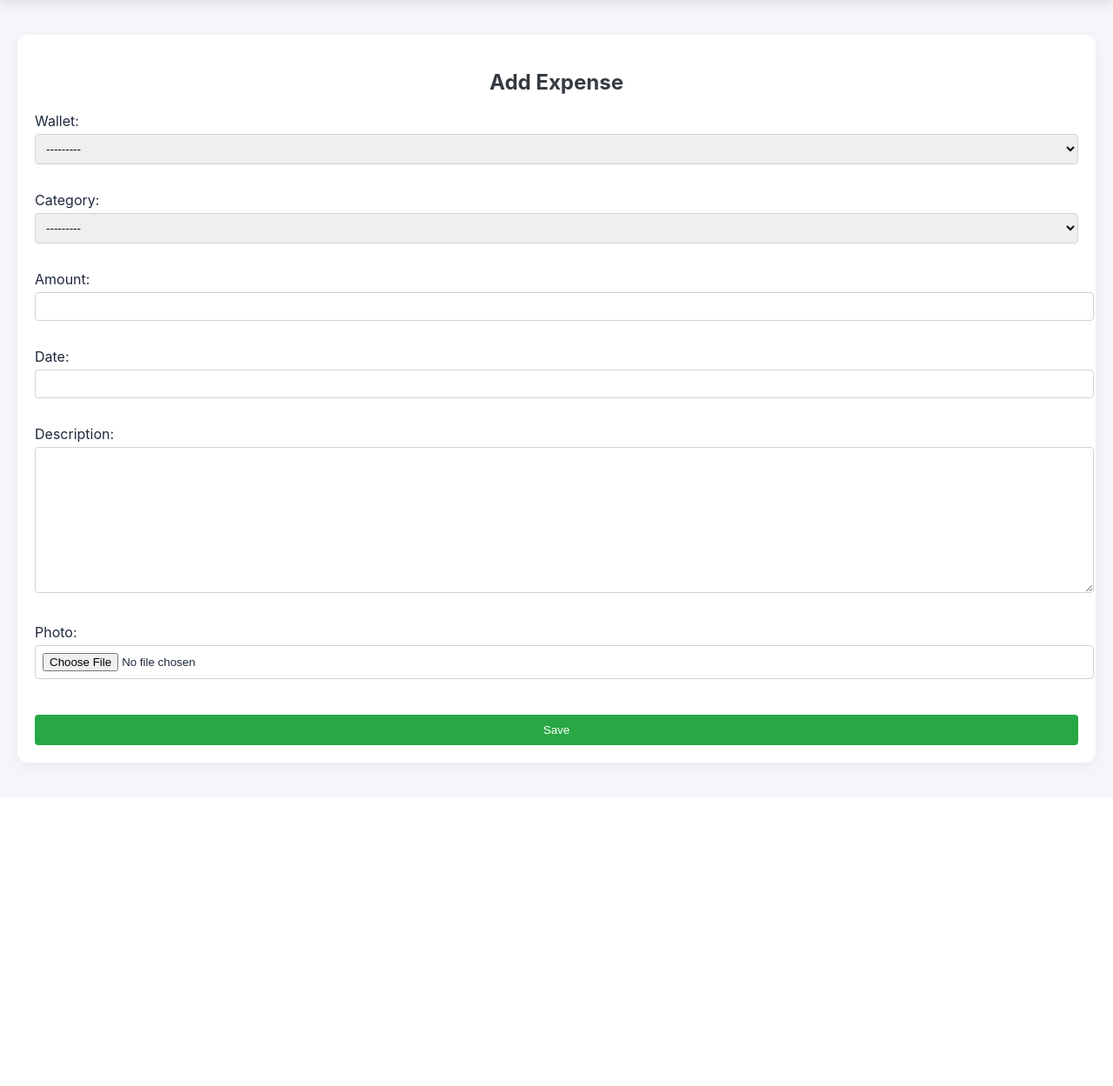
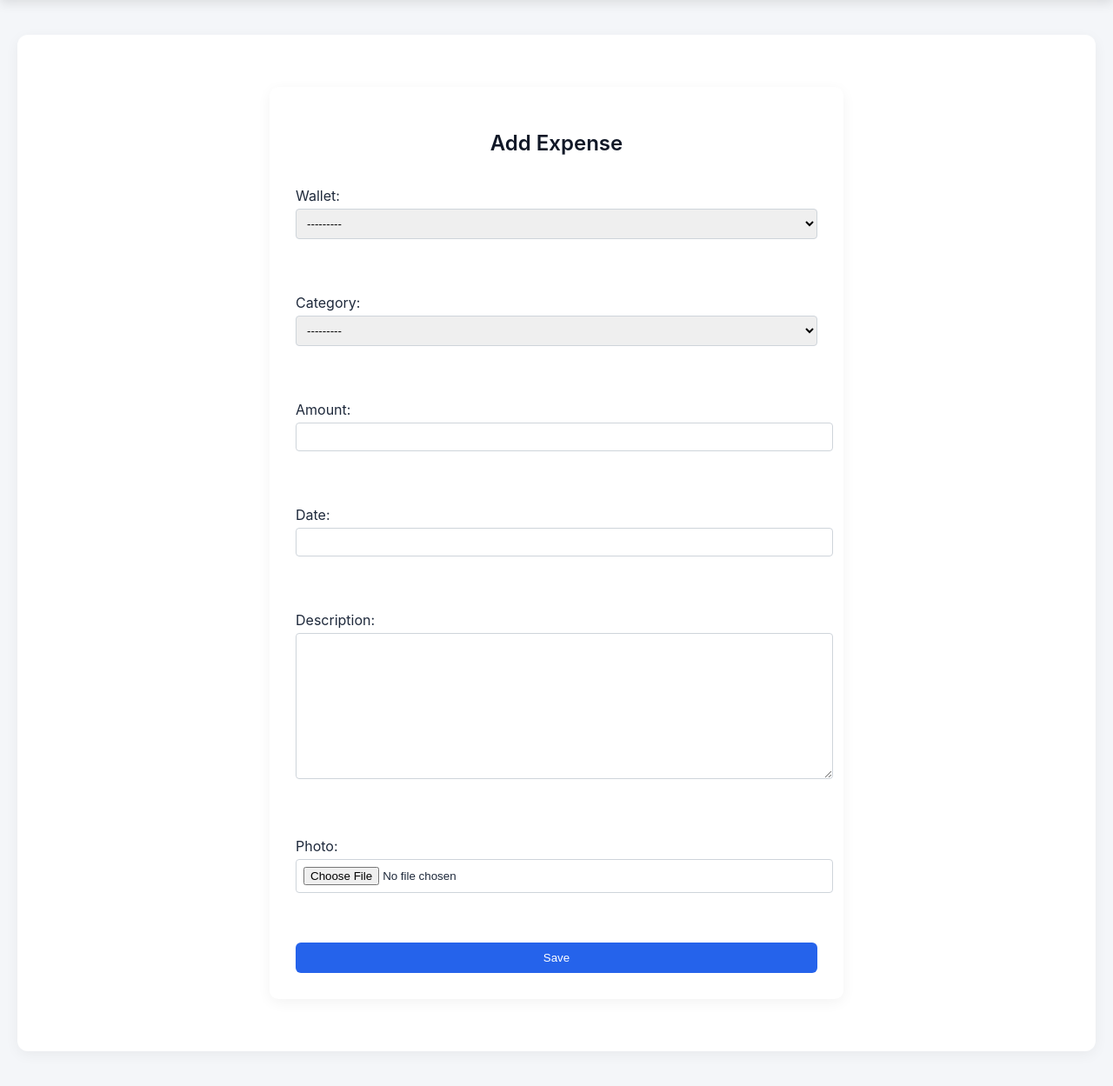
Before and after one commit to nijamila/project1, a Django app: page /en/transactions/expenses/add/ in a window 1280 px wide. Shown: the part 84-1333 px from the top of the page at 87% size. Before the commit the page ends 973 px from the top, so only its background shows below. Run offline with Django 5.2, Linux system fonts and the light colour scheme; a user stored in the database is signed in; data comes from the database, SQL or seed files in the repository.

Commit message:
Redesign expense form with better styling and error display
Enhanced the expense form layout with improved styling and error handling.

```diff
--- a/apps/transactions/templates/transactions/expense_form.html
+++ b/apps/transactions/templates/transactions/expense_form.html
@@ -2,10 +2,28 @@
 {% block title %}Add Expense{% endblock %}
 
 {% block content %}
-<h2>Add Expense</h2>
-<form method="post" enctype="multipart/form-data">
-  {% csrf_token %}
-  {{ form.as_p }}
-  <button type="submit">Save</button>
-</form>
+<div style="max-width:600px; margin:40px auto; padding:30px; background:#fff; border-radius:10px; box-shadow:0 4px 16px rgba(0,0,0,0.05);">
+    <h2 style="color:#111827; font-weight:600; margin-bottom:20px;">Add Expense</h2>
+    <form method="post" enctype="multipart/form-data" style="display:flex; flex-direction:column; gap:16px;">
+        {% csrf_token %}
+        {{ form.as_p }}
+        <button type="submit"
+                style="background-color:#2563eb; color:#fff; padding:10px 18px; border:none; border-radius:6px; font-weight:500; cursor:pointer; transition:0.2s;">
+            Save
+        </button>
+    </form>
+
+    {% if form.errors %}
+    <ul style="color:#dc2626; margin-top:16px;">
+        {% for field in form %}
+            {% for error in field.errors %}
+                <li>{{ field.label }}: {{ error }}</li>
+            {% endfor %}
+        {% endfor %}
+        {% for error in form.non_field_errors %}
+            <li>{{ error }}</li>
+        {% endfor %}
+    </ul>
+    {% endif %}
+</div>
 {% endblock %}
```
